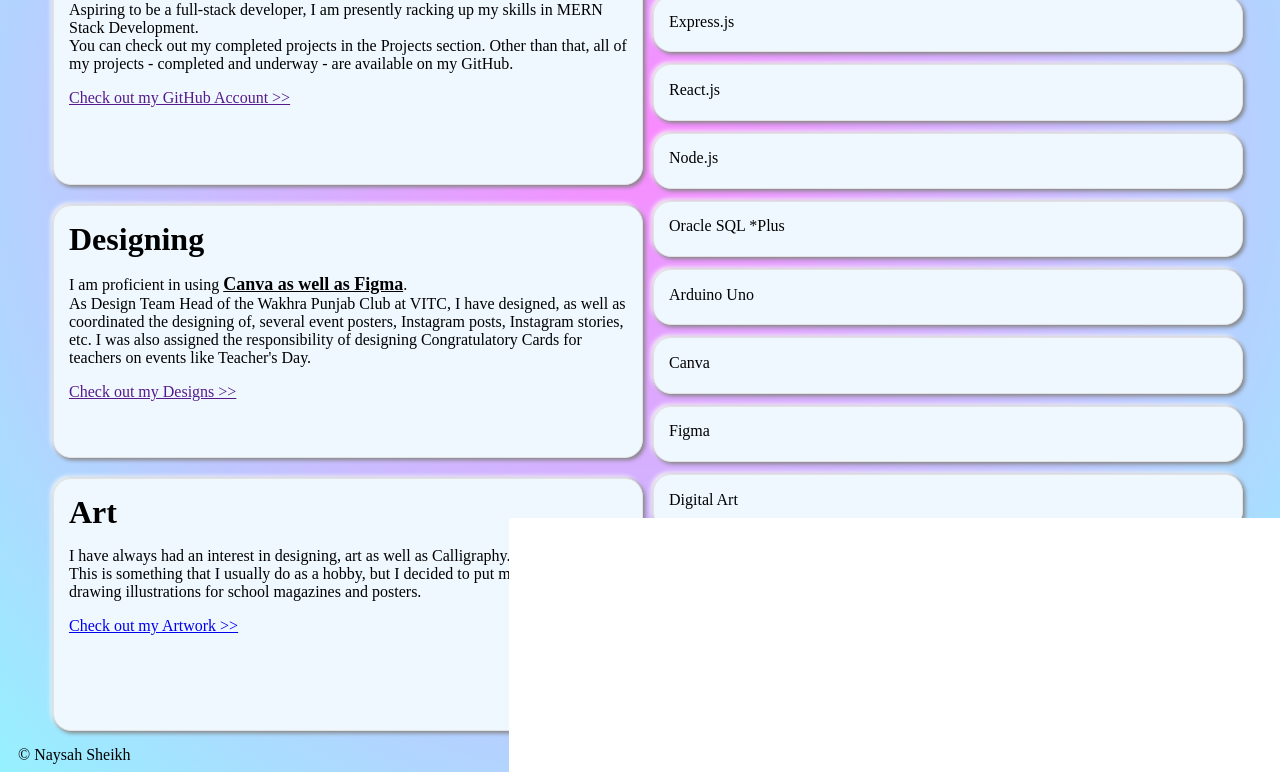
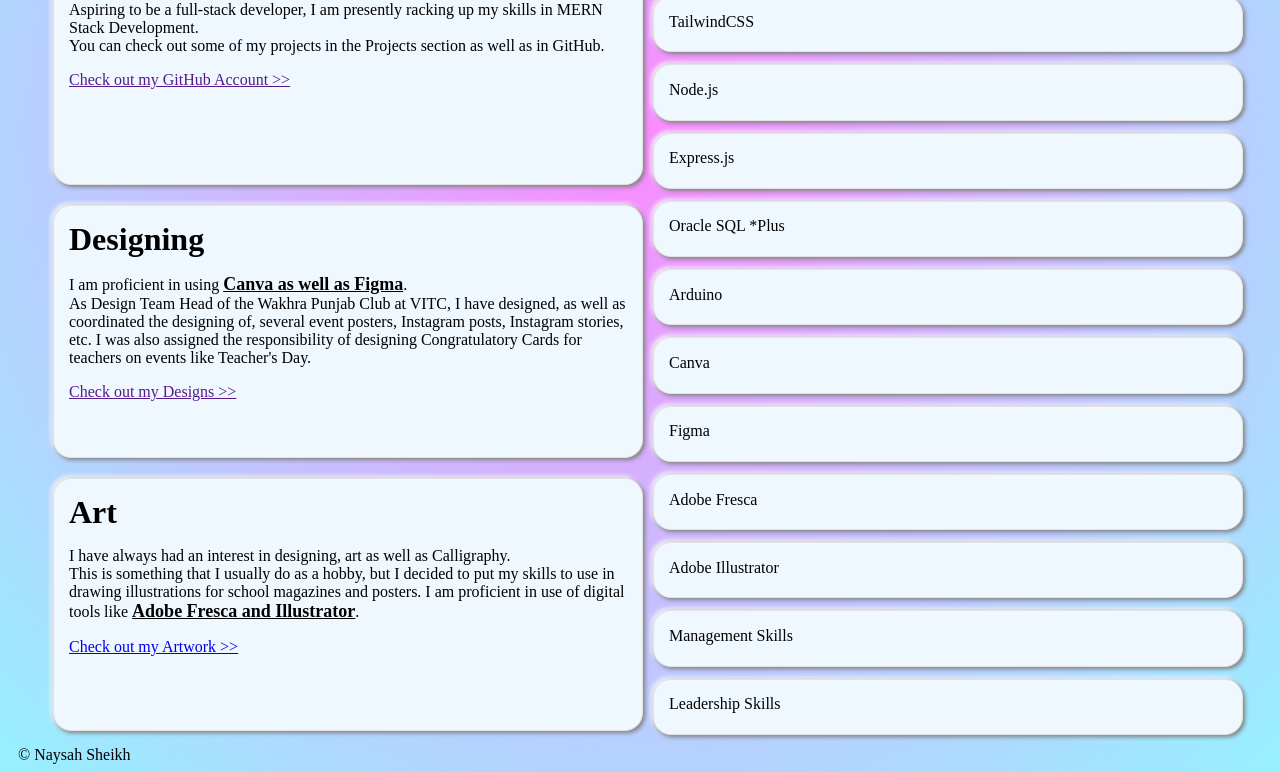
Before and after one commit to the-nayshe-5/the-nayshe-5, a plain HTML site: page HTML/Skills2.html in a window 1280 px wide. Shown: the part 499-1271 px from the top of the page. Drawn offline with Linux system fonts and the light colour scheme.

Commit message:
Update Skills2.html

```diff
--- a/HTML/Skills2.html
+++ b/HTML/Skills2.html
@@ -50,23 +50,22 @@
             </div>
             <p>
                 Aspiring to be a full-stack developer, I am presently racking up my skills in MERN Stack Development. <br>
-                You can check out my completed projects in the Projects section.
-                Other than that, all of my projects - completed and underway - are available on my GitHub.
+                You can check out some of my projects in the Projects section as well as in GitHub.
             </p>
             <a href="">Check out my GitHub Account >></a>
 
         </div>
         <div class="small card">
-            MongoDB
+            React.js
+        </div>
+        <div class="small card">
+            TailwindCSS
+        </div>
+        <div class="small card">
+            Node.js
         </div>
         <div class="small card">
             Express.js
-        </div>
-        <div class="small card">
-            React.js
-        </div>
-        <div class="small card">
-            Node.js
         </div>
 
         <div class="large card">
@@ -89,7 +88,7 @@
             Oracle SQL *Plus
         </div>
         <div class="small card">
-            Arduino Uno
+            Arduino
         </div>
         <div class="small card">
             Canva
@@ -107,15 +106,16 @@
                 This is something that I usually do as a hobby, but
                 I decided to put my skills to use in drawing illustrations
                 for school magazines and posters.
+		I am proficient in use of digital tools like <span>Adobe Fresca and Illustrator</span>.
             </p>
             <a href="DigitalArt.html">Check out my Artwork >></a>
 
         </div>
         <div class="small card">
-            Digital Art
+            Adobe Fresca
         </div>
         <div class="small card">
-            TailwindCSS Framework
+            Adobe Illustrator
         </div>
         <div class="small card">
             Management Skills
```
